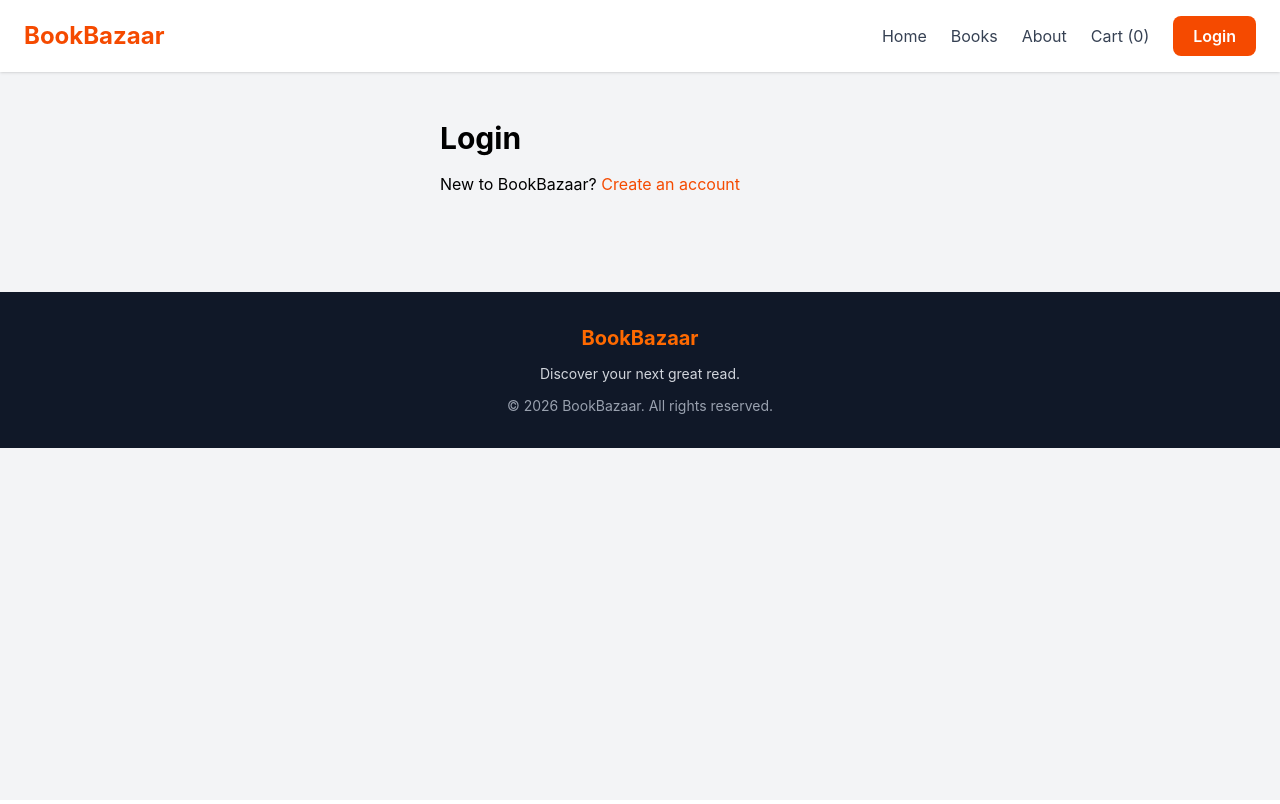
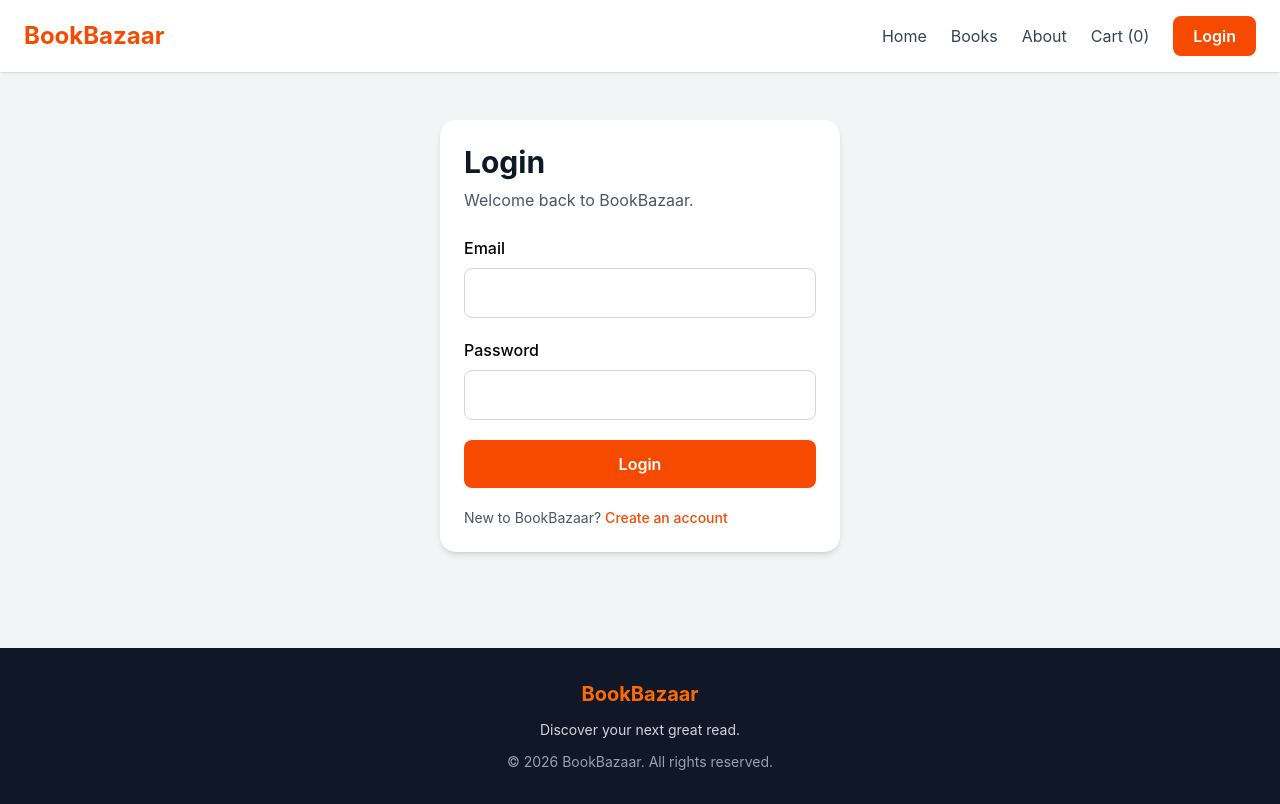
Before and after one commit to koushikbajpayee06/BookBazaar, a React (Vite) app in the folder frontend/: page /login in a window 1280 px wide. Built offline with nearby package versions, Linux system fonts and the light colour scheme.

Commit message:
feat: integrate login and logout with Redux auth state

```diff
--- a/frontend/src/api/auth.js
+++ b/frontend/src/api/auth.js
@@ -51,3 +51,26 @@ export async function loginUser(credentials) {
 
   return data;
 }
+
+export async function getCurrentUser(accessToken) {
+  const response = await fetch(`${AUTH_API_URL}/me`, {
+    headers: {
+      Authorization: `Bearer ${accessToken}`,
+    },
+  });
+
+  const data = await response.json();
+
+  if (!response.ok) {
+    const error = new Error(
+      typeof data.detail === "string"
+        ? data.detail
+        : "Could not load your account."
+    );
+
+    error.status = response.status;
+    throw error;
+  }
+
+  return data;
+}
--- a/frontend/src/components/Header.jsx
+++ b/frontend/src/components/Header.jsx
@@ -1,8 +1,19 @@
 import { useState } from "react";
-import { useSelector } from "react-redux";
-import { Link } from "react-router-dom";
+import { useDispatch, useSelector } from "react-redux";
+import { Link, useNavigate } from "react-router-dom";
+import { clearCredentials } from "../utils/authSlice";
 
 const Header = () => {
+  const dispatch = useDispatch();
+  const navigate = useNavigate();
+
+  const user = useSelector((store) => store.auth.user);
+
+  const handleLogout = () => {
+    dispatch(clearCredentials());
+    closeMenu();
+    navigate("/login", { replace: true });
+  };
   const [isMenuOpen, setIsMenuOpen] =
     useState(false);
 
@@ -87,6 +98,23 @@ const Header = () => {
                 Cart ({cartCount})
               </Link>
             </li>
+            {user ? (
+              <>
+                <li className="py-3 text-gray-700 md:py-0">
+                  Hi, {user.name}
+                </li>
+
+                <li>
+                  <button
+                    type="button"
+                    onClick={handleLogout}
+                    className="rounded-lg bg-orange-600 px-5 py-2 font-semibold text-white transition hover:bg-orange-700"
+                  >
+                    Logout
+                  </button>
+                </li>
+              </>
+            ) : (
               <li>
                 <Link
                   to="/login"
@@ -96,6 +124,7 @@ const Header = () => {
                   Login
                 </Link>
               </li>
+            )}
           </ul>
         </nav>
       </div>
--- a/frontend/src/components/Login.jsx
+++ b/frontend/src/components/Login.jsx
@@ -1,16 +1,137 @@
-import { Link } from "react-router-dom";
+import { useState } from "react";
+import { useDispatch } from "react-redux";
+import { Link, useNavigate } from "react-router-dom";
+
+import { loginUser, getCurrentUser } from "../api/auth";
+import { setCredentials } from "../utils/authSlice";
 
 const Login = () => {
+  const dispatch = useDispatch();
+  const navigate = useNavigate();
+
+  const [form, setForm] = useState({
+    email: "",
+    password: "",
+  });
+
+  const [isSubmitting, setIsSubmitting] = useState(false);
+  const [error, setError] = useState("");
+
+  const handleChange = (event) => {
+    const { name, value } = event.target;
+
+    setForm((previous) => ({
+      ...previous,
+      [name]: value,
+    }));
+  };
+
+  const handleSubmit = async (event) => {
+    event.preventDefault();
+
+    if (isSubmitting) return;
+
+    setError("");
+    setIsSubmitting(true);
+
+    try {
+      const tokenData = await loginUser({
+        email: form.email.trim(),
+        password: form.password,
+      });
+
+      const user = await getCurrentUser(tokenData.access_token);
+
+      dispatch(
+        setCredentials({
+          user,
+          accessToken: tokenData.access_token,
+        })
+      );
+
+      navigate("/books", { replace: true });
+    } catch (err) {
+      setError(err.message || "Unable to log in. Please try again.");
+    } finally {
+      setIsSubmitting(false);
+    }
+  };
+
+  const inputClass =
+    "mt-2 w-full rounded-lg border border-gray-300 px-4 py-3 outline-none focus:border-orange-500 focus:ring-2 focus:ring-orange-200";
+
   return (
     <main className="mx-auto max-w-md px-6 py-12">
-      <h1 className="text-3xl font-bold">Login</h1>
+      <div className="rounded-2xl bg-white p-6 shadow-md">
+        <h1 className="text-3xl font-bold text-gray-900">
+          Login
+        </h1>
 
-      <p className="mt-4">
-        New to BookBazaar?{" "}
-        <Link to="/register" className="text-orange-600">
-          Create an account
-        </Link>
-      </p>
+        <p className="mt-2 text-gray-600">
+          Welcome back to BookBazaar.
+        </p>
+
+        <form onSubmit={handleSubmit} className="mt-6 space-y-5">
+          {error && (
+            <p role="alert" className="text-sm text-red-600">
+              {error}
+            </p>
+          )}
+
+          <fieldset disabled={isSubmitting} className="space-y-5">
+            <div>
+              <label htmlFor="login-email" className="font-medium">
+                Email
+              </label>
+
+              <input
+                id="login-email"
+                name="email"
+                type="email"
+                autoComplete="username"
+                value={form.email}
+                onChange={handleChange}
+                required
+                className={inputClass}
+              />
+            </div>
+
+            <div>
+              <label htmlFor="login-password" className="font-medium">
+                Password
+              </label>
+
+              <input
+                id="login-password"
+                name="password"
+                type="password"
+                autoComplete="current-password"
+                value={form.password}
+                onChange={handleChange}
+                required
+                className={inputClass}
+              />
+            </div>
+
+            <button
+              type="submit"
+              className="w-full rounded-lg bg-orange-600 px-5 py-3 font-semibold text-white transition hover:bg-orange-700 disabled:cursor-not-allowed disabled:opacity-50"
+            >
+              {isSubmitting ? "Logging in..." : "Login"}
+            </button>
+          </fieldset>
+
+          <p className="text-sm text-gray-600">
+            New to BookBazaar?{" "}
+            <Link
+              to="/register"
+              className="font-medium text-orange-600"
+            >
+              Create an account
+            </Link>
+          </p>
+        </form>
+      </div>
     </main>
   );
 };
--- a/frontend/src/utils/appStore.js
+++ b/frontend/src/utils/appStore.js
@@ -1,11 +1,12 @@
 import { configureStore } from "@reduxjs/toolkit";
 import cartReducer from "./cartSlice";
-
+import authReducer from "./authSlice";
 const savedCartItems =
   JSON.parse(localStorage.getItem("cartItems")) || [];
 const appStore = configureStore({
     reducer: {
-        cart: cartReducer
+        cart: cartReducer,
+        auth: authReducer,
     },
      preloadedState: {
     cart: {
--- /dev/null
+++ b/frontend/src/utils/authSlice.js
@@ -0,0 +1,25 @@
+import { createSlice } from "@reduxjs/toolkit";
+
+const initialState = {
+  user: null,
+  accessToken: null,
+};
+
+const authSlice = createSlice({
+  name: "auth",
+  initialState,
+  reducers: {
+    setCredentials: (state, action) => {
+      state.user = action.payload.user;
+      state.accessToken = action.payload.accessToken;
+    },
+    clearCredentials: (state) => {
+      state.user = null;
+      state.accessToken = null;
+    },
+  },
+});
+
+export const { setCredentials, clearCredentials } = authSlice.actions;
+
+export default authSlice.reducer;
```
Lines whose indentation alone changed are shown as unchanged.
